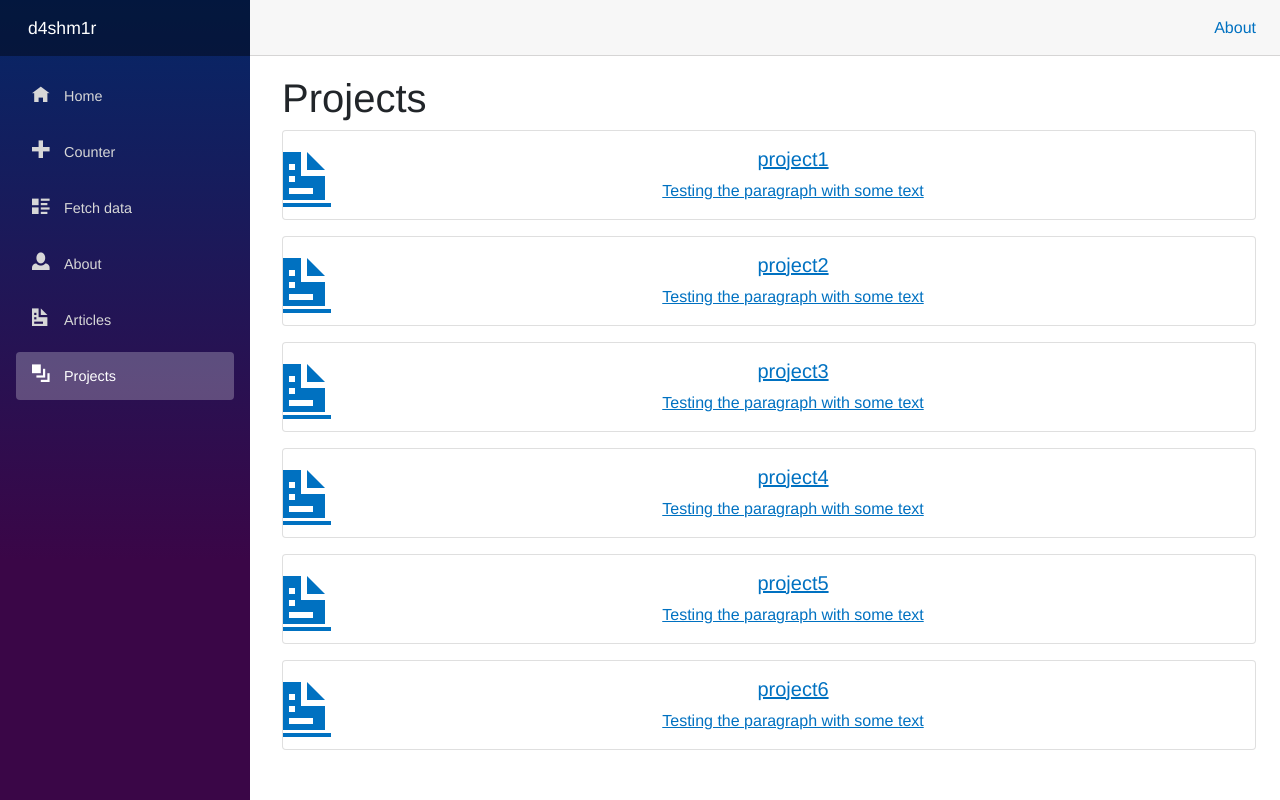
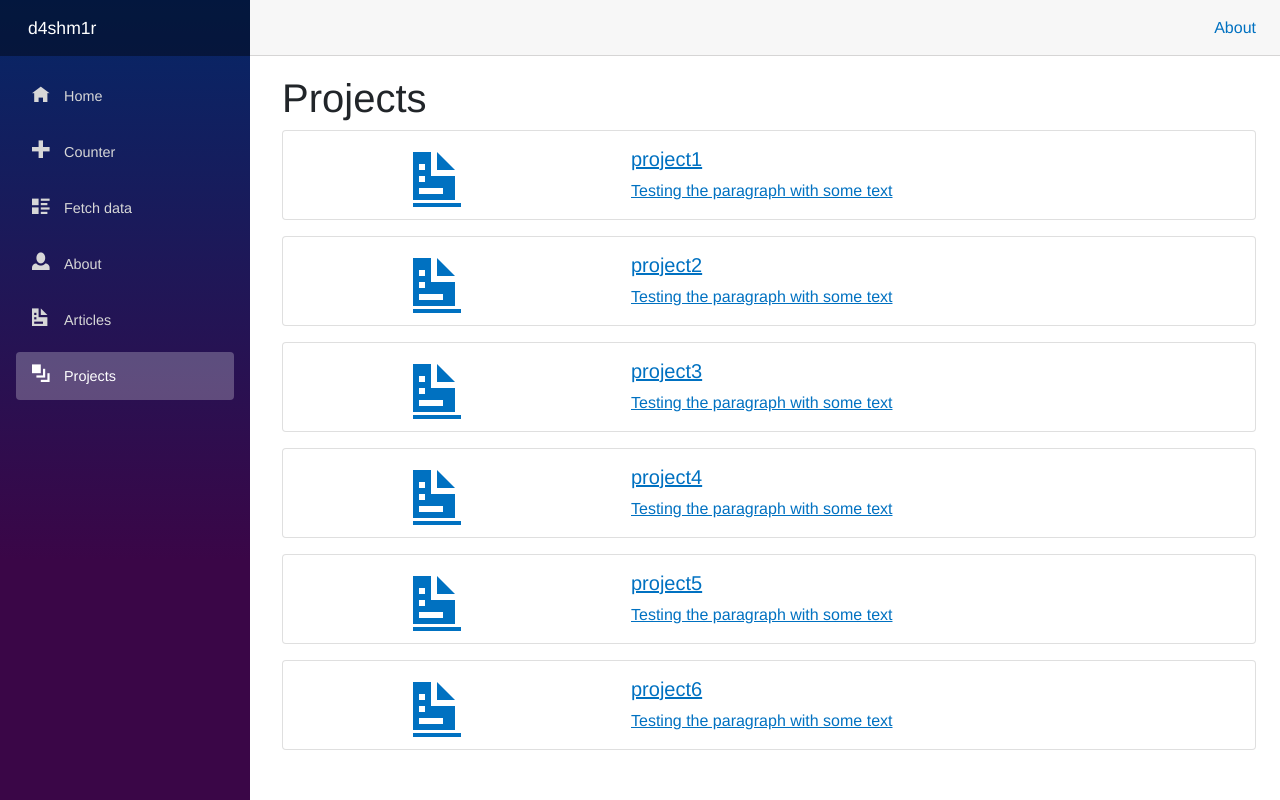
Before and after one commit to d4shm1r/d4shm1r.github.io, an ASP.NET Core app: page /projects in a window 1280 px wide. Run offline with ASP.NET Core 8, Linux system fonts and the light colour scheme; style sheets or scripts are compiled from the project's sources.

Commit message:
Final design for list of projects

```diff
--- a/d4shm1r.github.io/Pages/Projects.razor
+++ b/d4shm1r.github.io/Pages/Projects.razor
@@ -4,15 +4,22 @@
 
 <h1>Projects</h1>
 
-
 @foreach (var projectName in projectNames)
 {
-    <div class="card mb-3" style="width: 100%">
-        <a href="/projects/@projectName" class="stretched-link d-flex justify-content-center align-items-center" style="height: 100%; display: flex; justify-content: center;">
-            <span class="oi oi-document" aria-hidden="true" style="font-size: 3em;"></span>
-            <div class="card-body text-center">
-                <h5 class="card-title">@projectName</h5>
-                <p class="card-text">Testing the paragraph with some text</p>
+    <div class="card mb-3">
+        <a href="/projects/@projectName">
+            <div class="row no-gutters">
+                <div class="col-md-4">
+                    <div class="icon-span d-flex align-items-center justify-content-center" style="height: 100%;">
+                        <span class="oi oi-document icon" style="font-size: 3em;"></span>
+                    </div>
+                </div>
+                <div class="col-md-8">
+                    <div class="card-body">
+                        <h5 class="card-title">@projectName</h5>
+                        <p class="card-text">Testing the paragraph with some text</p>
+                    </div>
+                </div>
             </div>
         </a>
     </div>
```
